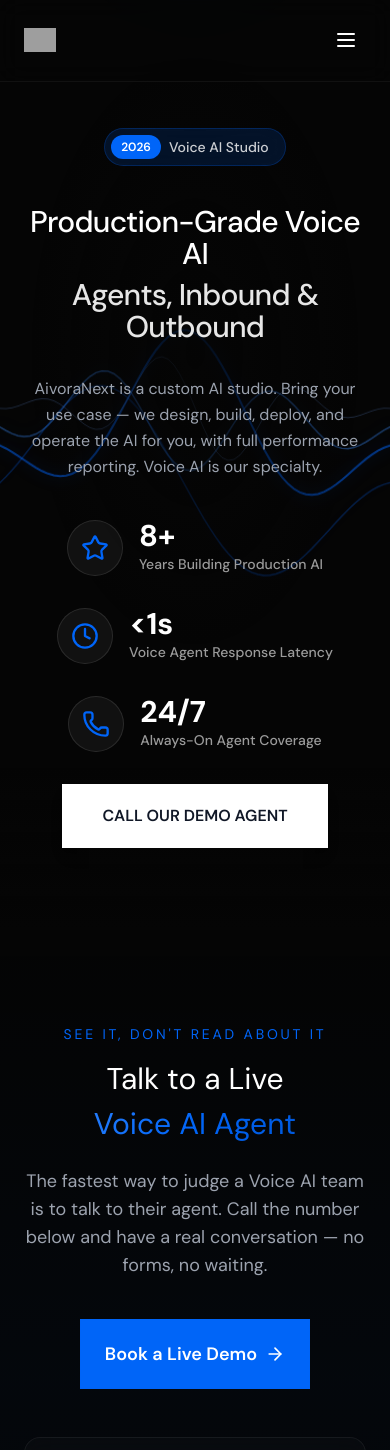
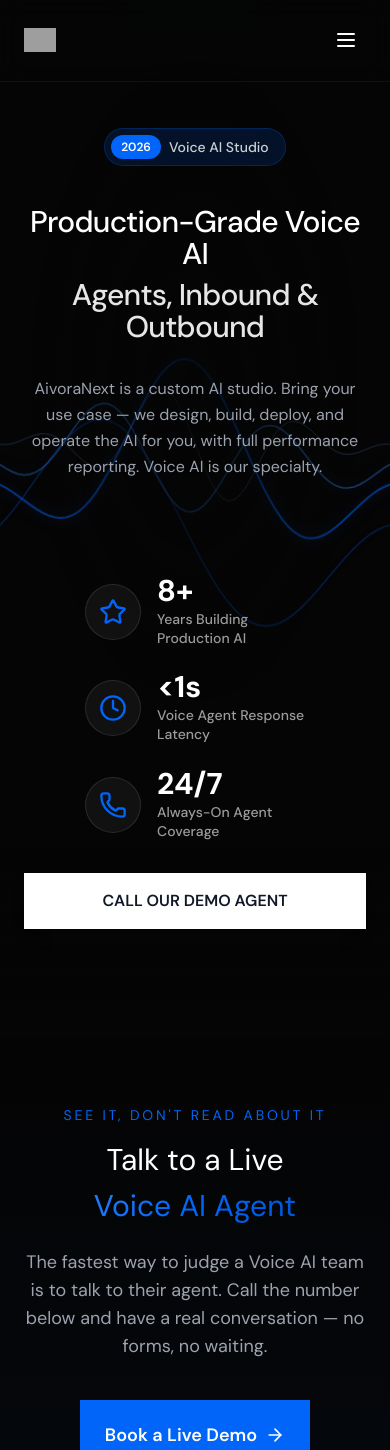
Before and after one commit to aivoranext/aivoranext-website, a Next.js app: page / in a window 390 px wide. Shown: the top 1450 px of the page. Built offline with nearby package versions, Linux system fonts and the light colour scheme; grey boxes are pictures that could not be loaded.

Commit message:
fix: mobile hero alignment — stack stats, full-width CTA, no headline hyphenation

```diff
--- a/app/page.js
+++ b/app/page.js
@@ -226,7 +226,7 @@
             initial={{ opacity: 0, y: 40 }}
             animate={{ opacity: 1, y: 0 }}
             transition={{ duration: 0.7, delay: 0.3, ease: [0.22, 1, 0.36, 1] }}
-            className="text-3xl sm:text-4xl md:text-5xl lg:text-6xl font-medium text-white tracking-tight leading-[1.08] mb-2"
+            className="text-3xl sm:text-4xl md:text-5xl lg:text-6xl font-medium text-white tracking-tight leading-[1.08] mb-2 hyphens-none break-words"
           >
             {heroContent.titleLine1}
           </motion.h1>
@@ -234,7 +234,7 @@
             initial={{ opacity: 0, y: 40 }}
             animate={{ opacity: 1, y: 0 }}
             transition={{ duration: 0.7, delay: 0.4, ease: [0.22, 1, 0.36, 1] }}
-            className="text-3xl sm:text-4xl md:text-5xl lg:text-6xl font-medium tracking-tight leading-[1.08] mb-8"
+            className="text-3xl sm:text-4xl md:text-5xl lg:text-6xl font-medium tracking-tight leading-[1.08] mb-8 hyphens-none break-words"
           >
             <span className="text-white/90">{heroContent.titleLine2}</span>{" "}
             <span className="text-white/90">{heroContent.titleLine3}</span>
@@ -253,16 +253,19 @@
         </motion.div>
 
 
-        {/* Stats Panel - All in one single line with button */}
+        {/* Stats Panel + CTA — stacked & centered on mobile, single row on desktop */}
         <motion.div
           initial={{ opacity: 0, y: 24 }}
           animate={{ opacity: 1, y: 0 }}
           transition={{ duration: 0.7, delay: 1.0, ease: [0.22, 1, 0.36, 1] }}
-          className="relative z-20 w-full max-w-6xl mx-auto mt-auto mb-0"
+          className="relative z-20 w-full max-w-6xl mx-auto mt-14 md:mt-auto mb-0"
         >
-          <div className="flex flex-row flex-wrap items-center justify-center gap-8 md:gap-14">
+          <div className="flex flex-col sm:flex-row sm:flex-wrap items-center justify-center gap-6 sm:gap-10 md:gap-14">
             {heroStatsPanel.items.map((item) => (
-              <div key={item.label} className="flex items-center gap-4 text-left">
+              <div
+                key={item.label}
+                className="flex items-center gap-4 text-left w-[220px] sm:w-auto"
+              >
                 <div className="w-14 h-14 rounded-full bg-white/5 border border-white/10 flex items-center justify-center shrink-0">
                   <StatIcon name={item.icon} />
                 </div>
@@ -273,11 +276,15 @@
               </div>
             ))}
 
-            {/* CTA Button inline with stats */}
-            <motion.div whileHover={{ scale: 1.03, y: -2 }} whileTap={{ scale: 0.97 }}>
+            {/* CTA Button — full width on mobile, inline on desktop */}
+            <motion.div
+              whileHover={{ scale: 1.03, y: -2 }}
+              whileTap={{ scale: 0.97 }}
+              className="w-full sm:w-auto mt-2 sm:mt-0"
+            >
               <Link
                 href={heroStatsPanel.cta.href}
-                className="inline-flex items-center justify-center px-10 py-5 bg-white hover:bg-gray-100 text-gray-900 text-base font-semibold rounded-none transition-all shadow-lg hover:shadow-xl"
+                className="w-full sm:w-auto inline-flex items-center justify-center px-8 py-4 bg-white hover:bg-gray-100 text-gray-900 text-base font-semibold rounded-none transition-all shadow-lg hover:shadow-xl"
               >
                 {heroStatsPanel.cta.label}
               </Link>
```
